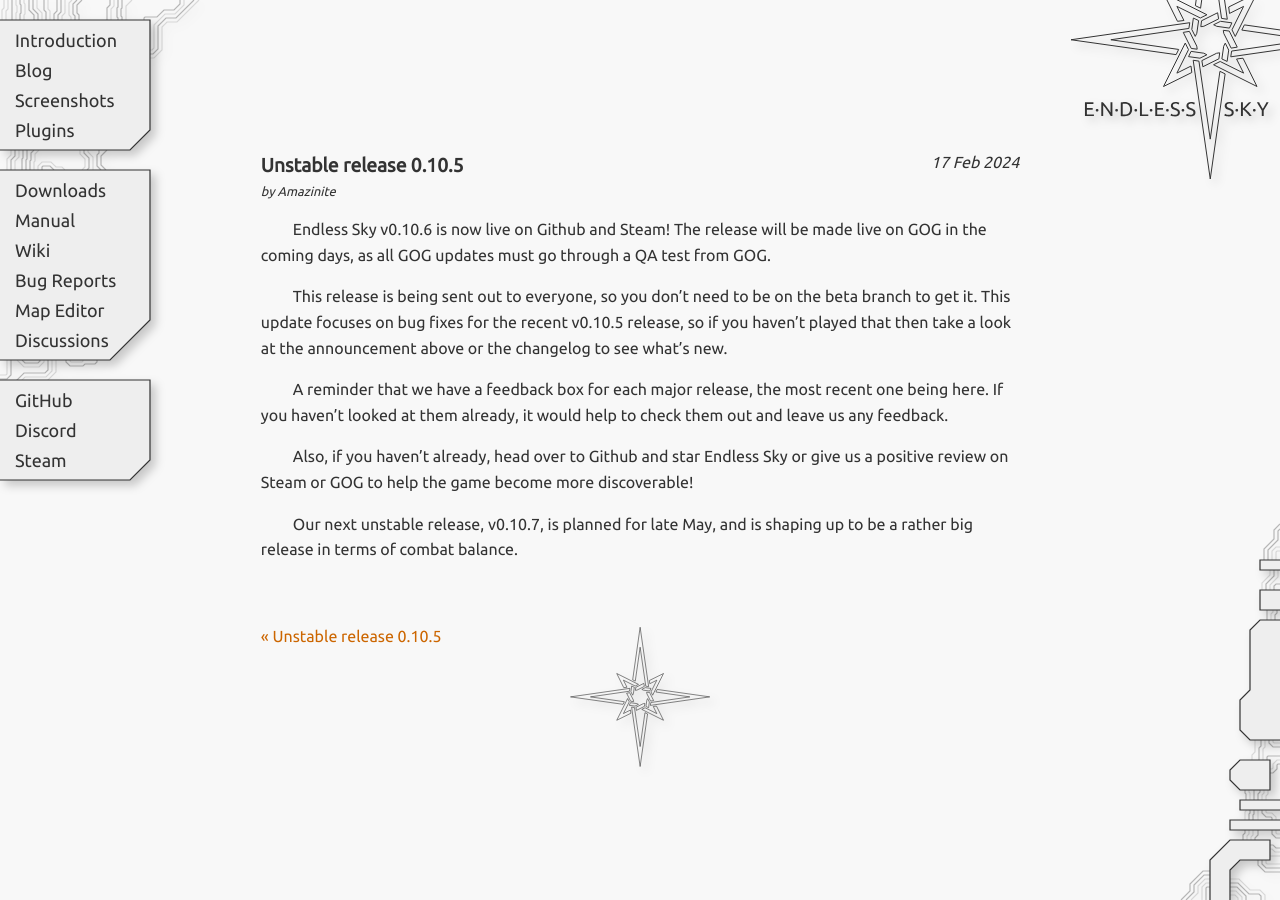
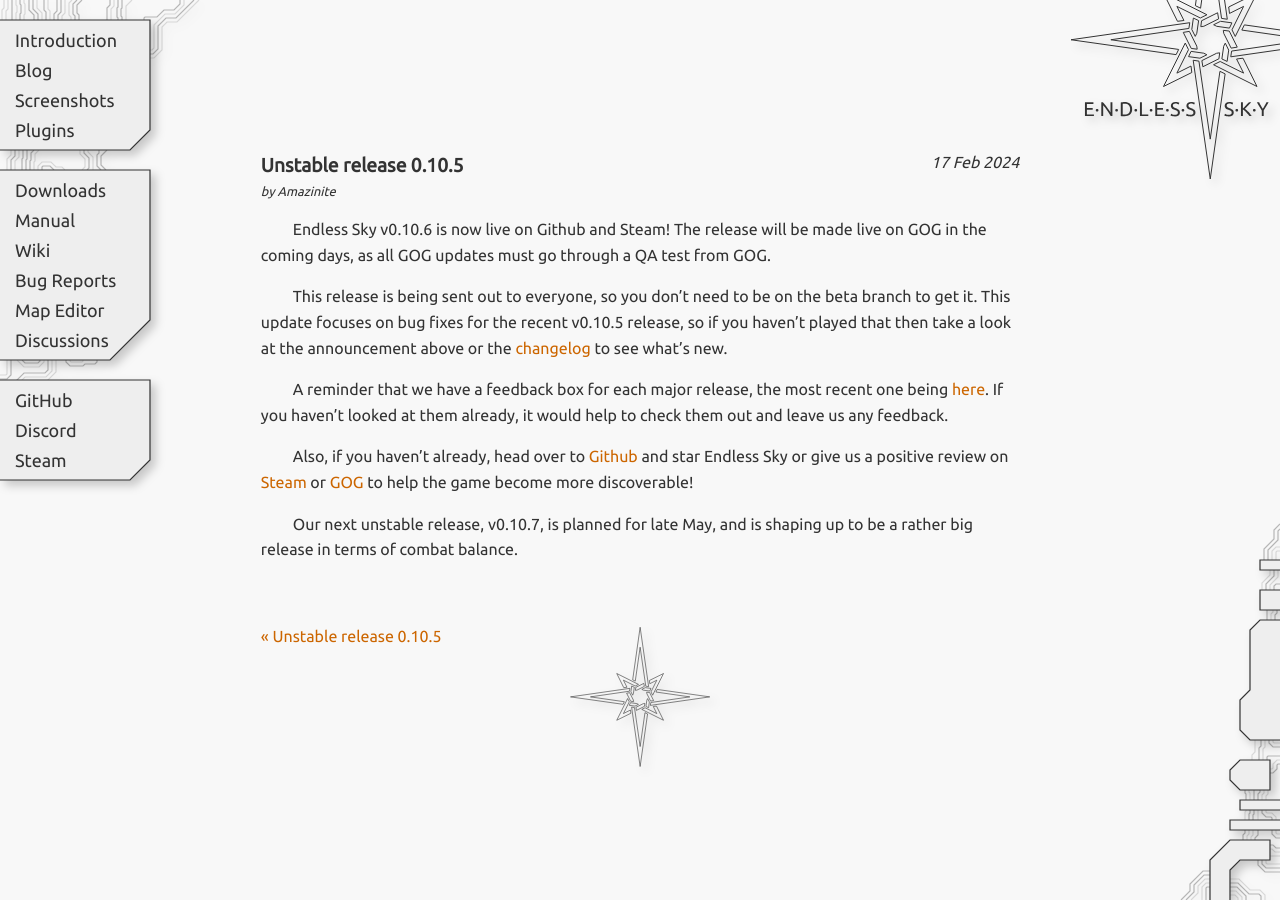
Before and after one commit to endless-sky/endless-sky.github.io, a Jekyll site: the page built from _posts/2024-02-17-stable-release-0.10.6.md, in a window 1280 px wide. Built offline with Jekyll 4.4.1, drawn with Linux system fonts in a browser that asks for light colours; part of the change alters nothing that is shown.

```diff
--- a/_posts/2024-02-17-stable-release-0.10.6.md
+++ b/_posts/2024-02-17-stable-release-0.10.6.md
@@ -5,10 +5,10 @@ author: Amazinite
 ---
 Endless Sky v0.10.6 is now live on Github and Steam! The release will be made live on GOG in the coming days, as all GOG updates must go through a QA test from GOG.
 
-This release is being sent out to everyone, so you don't need to be on the beta branch to get it. This update focuses on bug fixes for the recent v0.10.5 release, so if you haven't played that then take a look at the announcement above or the changelog to see what's new.
+This release is being sent out to everyone, so you don't need to be on the beta branch to get it. This update focuses on bug fixes for the recent v0.10.5 release, so if you haven't played that then take a look at the announcement above or the [changelog](https://github.com/endless-sky/endless-sky/blob/master/changelog) to see what's new.
 
-A reminder that we have a feedback box for each major release, the most recent one being here. If you haven't looked at them already, it would help to check them out and leave us any feedback.
+A reminder that we have a feedback box for each major release, the most recent one being [here](https://forms.gle/gPERzubizkhyeq6w8). If you haven't looked at them already, it would help to check them out and leave us any feedback.
 
-Also, if you haven't already, head over to Github and star Endless Sky or give us a positive review on Steam or GOG to help the game become more discoverable!
+Also, if you haven't already, head over to [Github](https://github.com/endless-sky/endless-sky) and star Endless Sky or give us a positive review on [Steam](https://store.steampowered.com/app/404410/Endless_Sky/) or [GOG](https://www.gog.com/en/game/endless_sky) to help the game become more discoverable!
 
 Our next unstable release, v0.10.7, is planned for late May, and is shaping up to be a rather big release in terms of combat balance.
```
